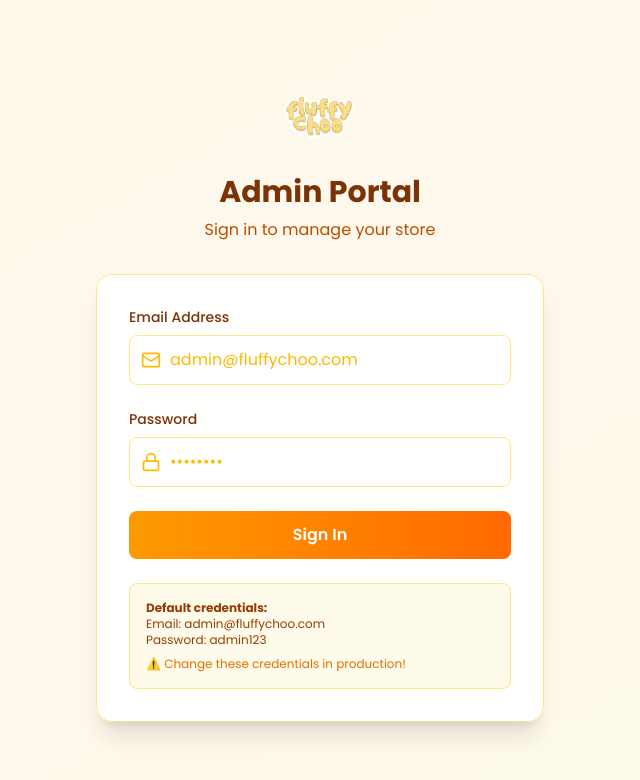
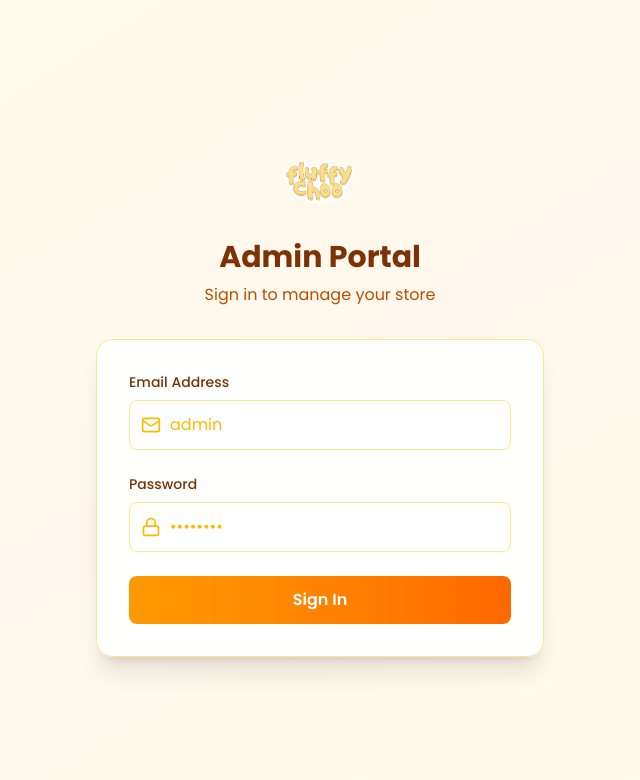
Before and after one commit to Souleilune/fluffychoo, a Next.js app: page /admin/login in a window 1280 px wide. Shown: the top 780 px of the page, without its empty margins (320-960 px from the left). Built offline with nearby package versions, Linux system fonts and the light colour scheme.

Commit message:
fix: admin login link

```diff
--- a/src/app/admin/login/page.tsx
+++ b/src/app/admin/login/page.tsx
@@ -89,7 +89,7 @@ export default function AdminLoginPage() {
                   value={formData.email}
                   onChange={(e) => setFormData({ ...formData, email: e.target.value })}
                   className="block w-full pl-10 pr-3 py-3 border border-amber-200 rounded-lg focus:ring-2 focus:ring-amber-500 focus:border-transparent bg-white text-amber-900 placeholder-amber-400"
-                  placeholder="admin@fluffychoo.com"
+                  placeholder="admin"
                   disabled={isLoading}
                 />
               </div>
@@ -135,16 +135,7 @@ export default function AdminLoginPage() {
           </form>
 
           {/* Default Credentials Info */}
-          <div className="mt-6 p-4 bg-amber-50 rounded-lg border border-amber-200">
-            <p className="text-xs text-amber-800">
-              <strong>Default credentials:</strong><br />
-              Email: admin@fluffychoo.com<br />
-              Password: admin123
-            </p>
-            <p className="text-xs text-amber-600 mt-2">
-              ⚠️ Change these credentials in production!
-            </p>
-          </div>
+
         </div>
       </div>
     </div>
--- a/src/app/page.tsx
+++ b/src/app/page.tsx
@@ -300,6 +300,7 @@ export default function Home() {
                 <li><Link href="#products" className="hover:text-white transition-colors">Products</Link></li>
                 <li><Link href="#about" className="hover:text-white transition-colors">About Us</Link></li>
                 <li><Link href="#contact" className="hover:text-white transition-colors">Contact</Link></li>
+                <li><Link href="admin/login" className="hover:text-white transition-colors">Fluffychoo</Link></li>
               </ul>
             </div>
 
```
